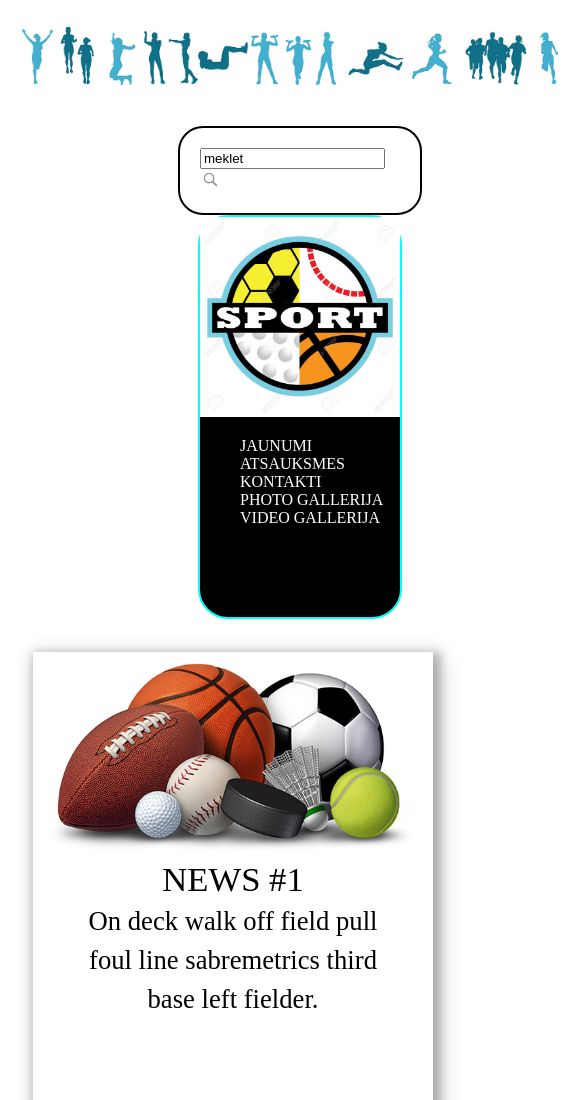
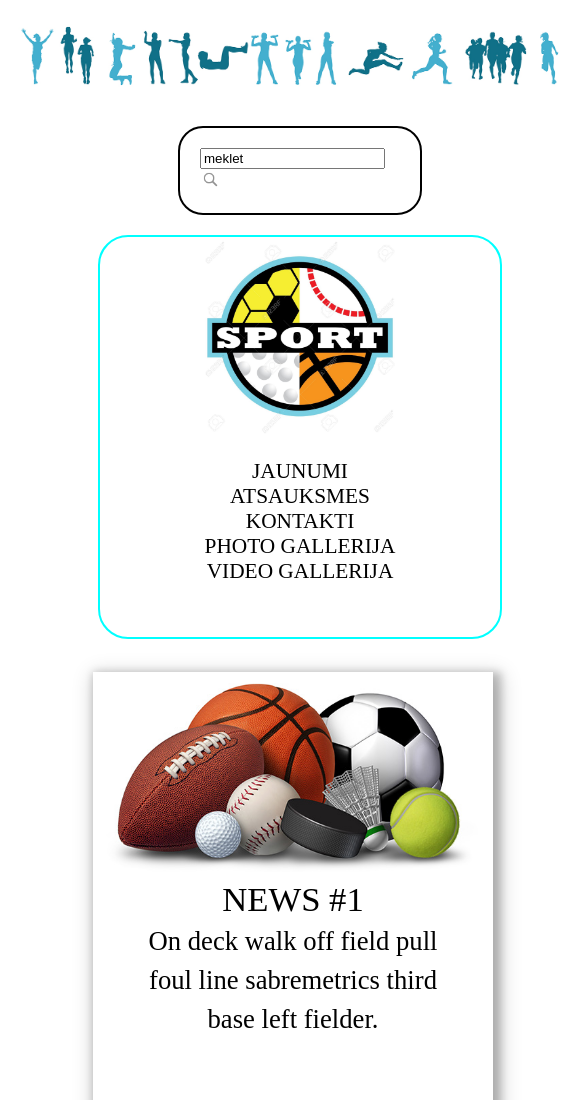
Before and after one commit to DmitryTkac/Busalov, a plain HTML site: page index.html in a window 390 px wide. Shown: the top 1100 px of the page, 585 px wide, since content can reach past the window. Drawn offline with Linux system fonts and the light colour scheme.

Commit message:
media news 600px

```diff
--- a/style/style.css
+++ b/style/style.css
@@ -270,12 +270,28 @@ hr {
 		float: none;
 		width: 200px;
 		margin: auto;
-		background-color: black;
+		background-color: white;
+		margin-top: 20px;
+		padding-left: 100px;
+		padding-right: 100px;
+	}
+
+	.menu ul {
+		display: inline;
+		text-align: center;
+
+	}
+
+	.menu ul li a {
+		color: black;
+		font-size: 16pt;
 	}
 
 	.news {
+		width: 600px;
 		height: 1600px;
-
+		margin: auto;
+		margin-left: 60px;
 	}
 
 	.news article{
```
